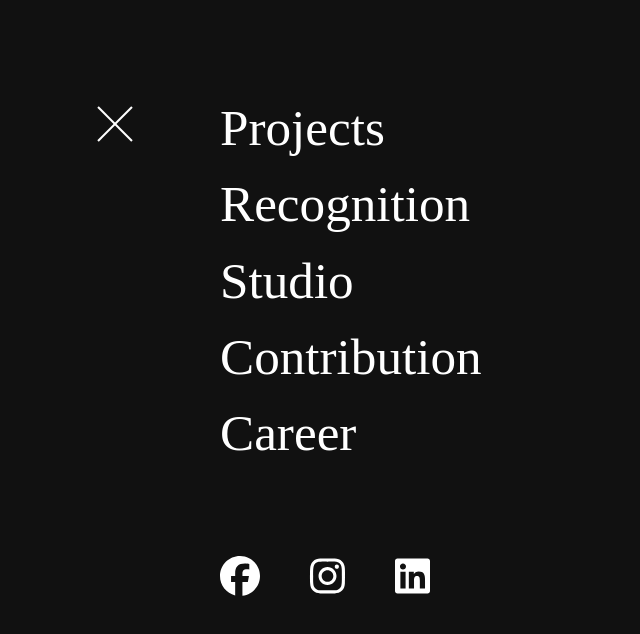
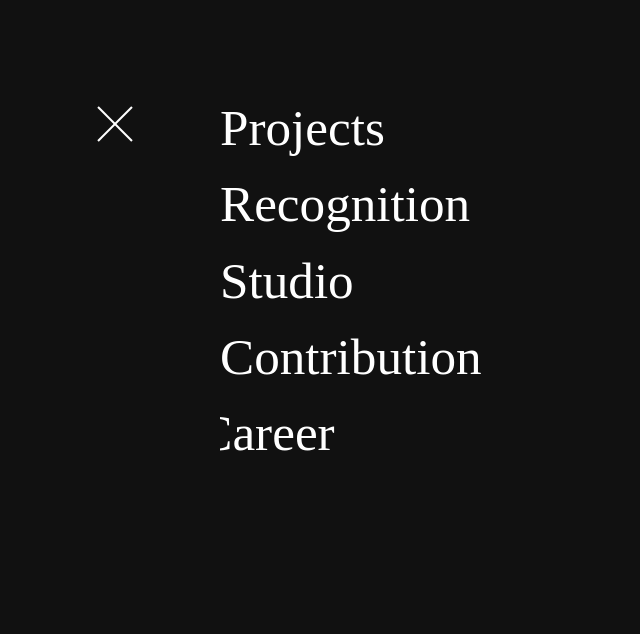
Before and after one commit to SMSCWeb/portfolio, a Next.js app: page /components/Sidebar in a window 1280 px wide. Both pictures are taken after a click on the button 35 px from the left and 124 px from the top of the page. Shown: the top 634 px of the page, without its empty margins (0-640 px from the left). Built offline with nearby package versions, Linux system fonts and the light colour scheme.

Commit message:
add animation

```diff
--- a/package.json
+++ b/package.json
@@ -17,6 +17,7 @@
     "gsap": "^3.12.2",
     "next": "13.5.4",
     "react": "^18",
+    "react-awesome-reveal": "^4.2.5",
     "react-dom": "^18"
   },
   "devDependencies": {
--- a/src/pages/components/Sidebar.js
+++ b/src/pages/components/Sidebar.js
@@ -1,6 +1,8 @@
 import React, { useState } from 'react';
 import { FontAwesomeIcon } from '@fortawesome/react-fontawesome'
 import { faInstagram, faFacebook, faLinkedin } from '@fortawesome/free-brands-svg-icons'
+import { Slide, Fade } from "react-awesome-reveal";
+
 const Sidebar = () => {
     const [menuVisible, setMenuVisible] = useState(false);
 
@@ -29,10 +31,12 @@ const Sidebar = () => {
                         </div>
                     )}
                     {menuVisible && (
+                        <Slide duration={2000}>
                             <div className="menu-holder">
                                 <div className={`menu-inside ${menuVisible ? 'open' : ''}`}>
                                     <div className="menu-nav-container">
                                         <ul className="internal-nav-links">
+                                            <Slide cascade>
                                                 <li><a href="#1"><span>Projects</span></a>
                                                     <img src="https://images.unsplash.com/photo-1615713170963-2595d2c721bb?ixid=MnwxMjA3fDB8MHxwaG90by1wYWdlfHx8fGVufDB8fHx8&amp;ixlib=rb-1.2.1&amp;auto=format&amp;fit=crop&amp;w=934&amp;q=80" />
                                                 </li>
@@ -48,8 +52,10 @@ const Sidebar = () => {
                                                 <li><a href="#5"><span>Career</span></a>
                                                     <img src="https://images.unsplash.com/photo-1588200618450-3a5b1d3b9aa5?ixid=MnwxMjA3fDB8MHxwaG90by1wYWdlfHx8fGVufDB8fHx8&amp;ixlib=rb-1.2.1&amp;auto=format&amp;fit=crop&amp;w=2100&amp;q=80" />
                                                 </li>
+                                            </Slide>
                                         </ul>
                                         <ul className="external-nav-links">
+                                            <Fade cascade duration={2000} delay={4000}>
                                                 <li>
                                                     <a href="www.facebook.com">
                                                         <FontAwesomeIcon icon={faFacebook} className='icon' />
@@ -65,10 +71,12 @@ const Sidebar = () => {
                                                         <FontAwesomeIcon icon={faLinkedin} />
                                                     </a>
                                                 </li>
+                                            </Fade>
                                         </ul>
                                     </div>
                                 </div>
                             </div>
+                        </Slide>
                     )}
                 </div>
             </div>
```
Also changed, not shown: 1 other file (tests, documents, lock files or other folders). Lines whose indentation alone changed are shown as unchanged.
